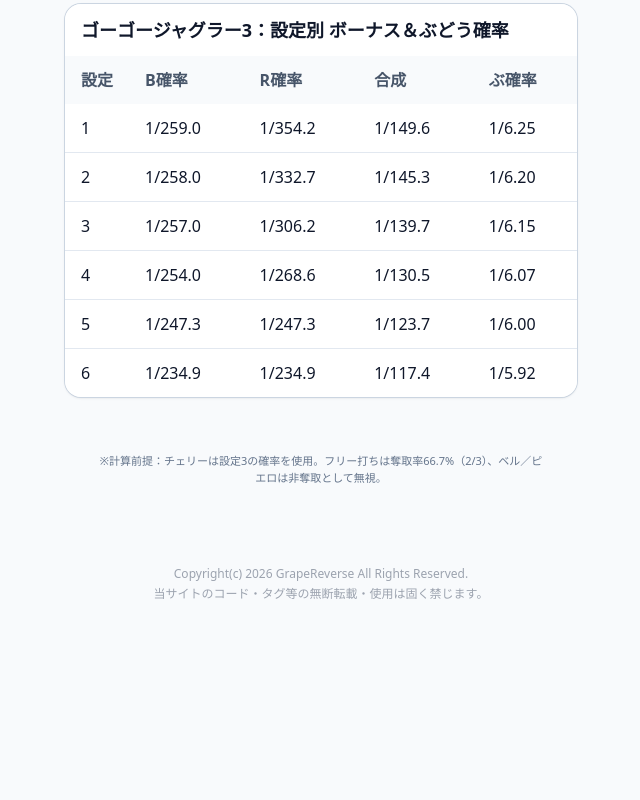
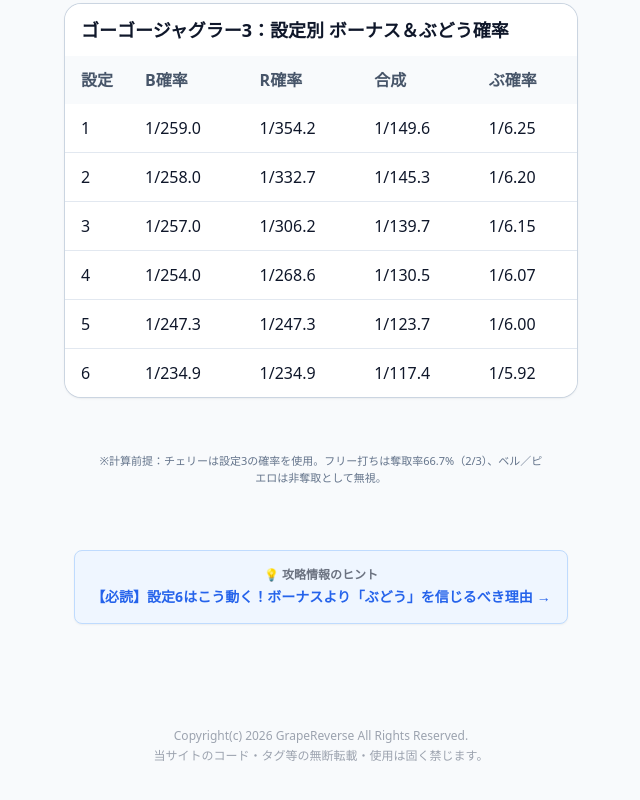
Before and after one commit to takosuke-88/grape-reverse, a React (Vite) app: page /gogo3 in a window 1280 px wide. Shown: the part 1247-2047 px from the top of the page, without its empty margins (319-959 px from the left). Before the commit the page ends 1889 px from the top, so only its background shows below. Built offline with nearby package versions, Linux system fonts and the light colour scheme.

Commit message:
記事リンク位置微調整

```diff
--- a/src/components/GrapeCalculator/index.tsx
+++ b/src/components/GrapeCalculator/index.tsx
@@ -1,5 +1,5 @@
 import React, { useMemo, useState, useEffect } from 'react'
-import { useLocation, useNavigate } from 'react-router-dom'
+import { useLocation, useNavigate, Link } from 'react-router-dom'
 import type { MachineSpec, Setting } from '../../data/machineSpecs'
 import { CONSTS, ALL_MACHINES } from '../../data/machineSpecs'
 
@@ -569,6 +569,24 @@
 
 
 
+
+        {/* ▼▼▼ 追加するコラムリンク ▼▼▼ */}
+        <div className="mt-8 mb-6 mx-4">
+          <div className="bg-blue-50 dark:bg-gray-800 border border-blue-200 dark:border-gray-700 rounded-lg p-4 shadow-sm text-center">
+            <div className="text-xs font-bold text-gray-500 dark:text-gray-400 mb-1">
+              💡 攻略情報のヒント
+            </div>
+            <Link
+              to="/columns/myjuggler5-setting6-behavior"
+              className="text-sm font-bold text-blue-600 dark:text-blue-400 hover:underline flex items-center justify-center gap-1"
+            >
+              <span>【必読】設定6はこう動く！ボーナスより「ぶどう」を信じるべき理由</span>
+              <span>→</span>
+            </Link>
+          </div>
+        </div>
+        {/* ▲▲▲ ここまで ▲▲▲ */}
+
         {/* フッター */}
         <footer className="mt-12 w-full text-center text-xs text-gray-400 dark:text-gray-400">
           <p>Copyright(c) 2026 GrapeReverse All Rights Reserved.</p>
--- a/src/pages/MyJuggler5Page.tsx
+++ b/src/pages/MyJuggler5Page.tsx
@@ -24,19 +24,7 @@
         pageDescription="総回転数・ボーナス回数・差枚数から、ぶどう確率を逆算して設定を推測します。"
       />
 
-      <div className="container mx-auto px-4 mt-8 mb-12 max-w-md">
-        <div className="bg-blue-50 dark:bg-gray-800 border border-blue-200 dark:border-gray-700 rounded-lg p-4 shadow-sm">
-          <h3 className="text-sm font-bold text-gray-600 dark:text-gray-300 mb-2">
-            💡 攻略情報のヒント
-          </h3>
-          <Link
-            to="/columns/myjuggler5-setting6-behavior"
-            className="block text-blue-600 dark:text-blue-400 font-bold hover:underline"
-          >
-            【必読】設定6はこう動く！ボーナスより「ぶどう」を信じるべき理由 &rarr;
-          </Link>
-        </div>
-      </div>
+
     </>
   )
 }
```
